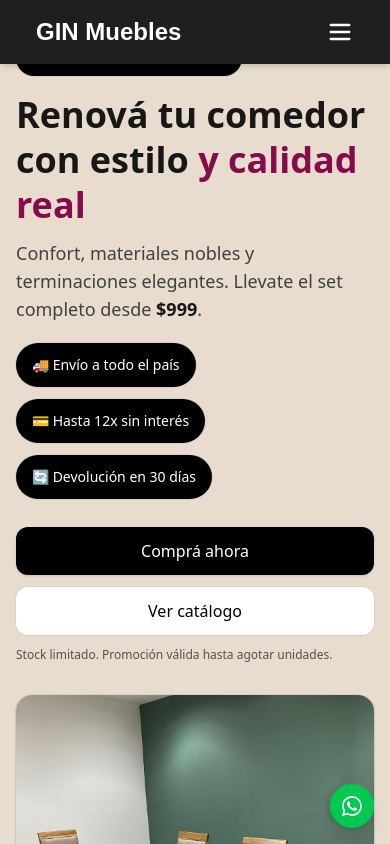
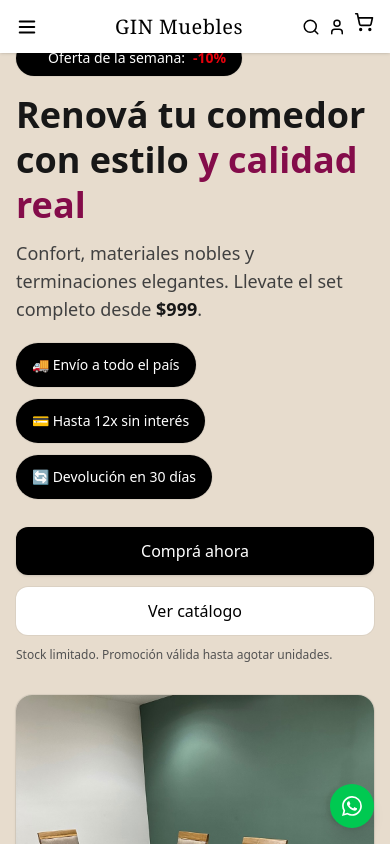
Before and after one commit to Nachito02/gin_ecommerce, a Next.js app: page / in a window 390 px wide. Shown: the top 844 px of the page. Built offline with nearby package versions, Linux system fonts and the light colour scheme; no server answers; the database is empty.

Commit message:
nuevo header

```diff
--- a/components/cart/CartButton.tsx
+++ b/components/cart/CartButton.tsx
@@ -15,7 +15,7 @@ export default function CartButton({ onClick, className }: Props) {
   return (
     <button
       onClick={onClick}
-      className={`relative inline-flex items-center justify-center text-white ${className ?? ""}`}
+      className={`relative inline-flex items-center justify-center color-black ${className ?? ""}`}
       aria-label="Abrir carrito"
     >
       <ShoppingCart size={28} />
--- a/components/headers/DashboardHeader.tsx
+++ b/components/headers/DashboardHeader.tsx
@@ -16,7 +16,9 @@ export default function DashboardHeader({ currentUser }: HeaderProps) {
   const [searchQuery, setSearchQuery] = useState("");
   const loginModal = useLoginModal();
 
+
   return (
+
     <header className="flex text-white justify-between items-center gap-5 px-9 py-4 bg-[#1f1f1f] shadow-md relative">
       <Link href="/" className="text-2xl font-bold">
         GIN Muebles | Dashboard
--- a/components/headers/Header.tsx
+++ b/components/headers/Header.tsx
@@ -2,42 +2,31 @@
 
 import { useState, useRef, useEffect } from "react";
 import Link from "next/link";
-import { Menu, X, Search, User, ShoppingCart } from "lucide-react";
+import { Menu, X, Search, User } from "lucide-react";
 import useLoginModal from "@/hooks/useLoginModal";
-import useCarritoStore from "@/hooks/useCarritoStore"; // Asegúrate de importar la tienda de carrito
+import useCarritoStore from "@/hooks/useCarritoStore";
 import Avatar from "../Avatar";
 import CartButton from "../cart/CartButton";
 import CartDropdown from "../cart/CartDropdown";
 
-
 interface HeaderProps {
-  currentUser : any;
+  currentUser: any;
 }
 
-export default function Header({currentUser} : HeaderProps) {
+export default function Header({ currentUser }: HeaderProps) {
   const [menuOpen, setMenuOpen] = useState(false);
   const [searchOpen, setSearchOpen] = useState(false);
   const [searchQuery, setSearchQuery] = useState("");
+  const loginModal = useLoginModal();
+  const [cartOpen, setCartOpen] = useState(false);
+  const carritoRef = useRef<HTMLDivElement | null>(null);
 
-  const loginModal = useLoginModal();
-  const [visible, setVisible] = useState(false);
-  const [isOpen, setIsOpen] = useState(false); // Estado para controlar si el pop-up está abierto
-  const [cartOpen, setCartOpen] = useState(false);
-
-  // Obtener productos desde el carrito
-  const productos = useCarritoStore((state) => state.items);
-
-  // Referencia para el pop-up del carrito
-  const carritoRef = useRef<HTMLDivElement | null>(null); // Aquí especificamos el tipo
-
-  // Cerrar el pop-up si el usuario hace clic fuera de él
   useEffect(() => {
     function handleClickOutside(event: MouseEvent) {
       if (carritoRef.current && !carritoRef.current.contains(event.target as Node)) {
-        setIsOpen(false);
+        setCartOpen(false);
       }
     }
-
     document.addEventListener("mousedown", handleClickOutside);
     return () => {
       document.removeEventListener("mousedown", handleClickOutside);
@@ -45,73 +34,85 @@ export default function Header({currentUser} : HeaderProps) {
   }, []);
 
   return (
-    <header className="flex text-white justify-between items-center gap-5 px-9 py-4 bg-[#1f1f1f] shadow-md fixed top-0 left-0 w-full z-50 md:relative">
-      <Link href="/" className="text-2xl font-bold">
+    <>
+      <header className="fixed top-0 left-0 w-full z-50 bg-white shadow-sm px-4 py-3 text-black font-light md:relative flex items-center justify-between">
+        {/* Menú hamburguesa */}
+        <div className="flex justify-start w-[40px]">
+          <button onClick={() => setMenuOpen(!menuOpen)} aria-label="Toggle menu">
+            {menuOpen ? <X size={22} className="md:size-7" /> : <Menu size={22} className="md:size-7" />}
+          </button>
+        </div>
+
+        {/* Título centrado en desktop */}
+        <div className="hidden md:block absolute left-1/2 -translate-x-1/2">
+          <Link href="/" className="text-2xl md:text-3xl font-serif tracking-wide">
             GIN Muebles
           </Link>
+        </div>
 
-      {/* Botón hamburguesa visible solo en móviles */}
-      <button
-        className="md:hidden z-20"
-        onClick={() => setMenuOpen(!menuOpen)}
-        aria-label="Toggle menu"
-      >
-        {menuOpen ? <X size={28} /> : <Menu size={28} />}
+        {/* Título en mobile (fluido) */}
+        <div className="md:hidden">
+          <Link href="/" className="text-xl font-serif tracking-wide">
+            GIN Muebles
+          </Link>
+        </div>
+
+        {/* Íconos a la derecha */}
+        <div className="flex gap-2 md:gap-4 items-center text-sm">
+          <button onClick={() => setSearchOpen(!searchOpen)} className="hover:text-gray-600 transition">
+            <Search size={18} className="md:size-7" />
           </button>
+          {!currentUser?.id ? (
+            <User size={18} onClick={() => loginModal.onOpen()} className="hover:text-gray-600 transition" />
+          ) : (
+            <Avatar src={currentUser.image} />
+          )}
+          <div className="relative">
+            <CartButton onClick={() => setCartOpen((o) => !o)} className="size-5 md:size-7" />
+            <CartDropdown open={cartOpen} onClose={() => setCartOpen(false)} />
+          </div>
+        </div>
+      </header>
 
-      {/* Navegación en escritorio */}
-      <nav className="hidden md:flex gap-6">
-        <Link href="/categorias/sillas">Sillas</Link>
-        <Link href="/categorias/mesas">Mesas</Link>
-        <Link href="/categorias/camas">Camas</Link>
-        <Link href="/carrito">Carrito</Link>
-      </nav>
-
-      <div className="hidden md:flex gap-4 items-center">
-        {/* Campo de búsqueda que aparece al lado de la lupa */}
+      {/* Input de búsqueda en mobile */}
       {searchOpen && (
+        <div className="fixed top-[64px] left-0 w-full px-4 py-3 bg-white shadow-md z-40 md:hidden">
           <input
             type="text"
             placeholder="Buscar..."
             value={searchQuery}
             onChange={(e) => setSearchQuery(e.target.value)}
-            className="text-white px-2 py-1 rounded transition-all duration-300 w-48"
+            className="w-full px-3 py-2 rounded border border-gray-300 text-black text-sm"
             autoFocus
           />
+        </div>
       )}
-        <button onClick={() => setSearchOpen(!searchOpen)}>
-          <Search size={28} />
-        </button>
-        {!currentUser?.id ? ( <User size={28} onClick={() => loginModal.onOpen()} />) : (<Avatar src={currentUser.image} />)}
 
-        {/* Carrito flotante */}
-        <div
-          className="relative"
-        >
-          <CartButton onClick={() => setCartOpen((o) => !o)} />
-          <CartDropdown open={cartOpen}  onClose={() => setCartOpen(!cartOpen)} />
-        </div>
-      </div>
-
-      {/* Menú móvil desplegable */}
+      {/* Menú lateral tipo Dior */}
+      {menuOpen && (
+        <>
+          <div className="fixed inset-0 bg-black/30 z-40" onClick={() => setMenuOpen(false)} />
           <nav
-        className={`absolute top-16 left-0 w-full bg-[#1f1f1f] shadow-md flex flex-col items-center gap-4 p-4 transition-all duration-300 md:hidden z-10 ${
-          menuOpen ? "opacity-100 visible" : "opacity-0 invisible"
+            className={`fixed top-6 left-6 bottom-6 w-[80%] max-w-xs bg-[#1f1f1f] shadow-lg rounded-xl z-50 flex flex-col items-start gap-6 p-6 transform transition-all duration-500 [transition-timing-function:cubic-bezier(0.77,0,0.175,1)] opacity-0 scale-95 ${
+              menuOpen ? 'translate-x-0 opacity-100 scale-100' : '-translate-x-6 opacity-0 scale-95'
             }`}
           >
-        <Link href="/categorias/sillas" onClick={() => setMenuOpen(false)}>
-          Sillas
-        </Link>
-        <Link href="/categorias/mesas" onClick={() => setMenuOpen(false)}>
-          Mesas
-        </Link>
-        <Link href="/categorias/camas" onClick={() => setMenuOpen(false)}>
-          Camas
-        </Link>
-        <Link href="/carrito" onClick={() => setMenuOpen(false)}>
-          Carrito
-        </Link>
+            <button
+              className="absolute top-4 left-4 text-white hover:text-gray-300"
+              onClick={() => setMenuOpen(false)}
+              aria-label="Cerrar menú"
+            >
+              <X size={28} />
+            </button>
+            <div className="mt-12 flex flex-col gap-6">
+              <Link href="/categorias/sillas" onClick={() => setMenuOpen(false)} className="text-white hover:text-gray-300">Sillas</Link>
+              <Link href="/categorias/mesas" onClick={() => setMenuOpen(false)} className="text-white hover:text-gray-300">Mesas</Link>
+              <Link href="/categorias/camas" onClick={() => setMenuOpen(false)} className="text-white hover:text-gray-300">Camas</Link>
+              <Link href="/carrito" onClick={() => setMenuOpen(false)} className="text-white hover:text-gray-300">Carrito</Link>
+            </div>
           </nav>
-    </header>
+        </>
+      )}
+    </>
   );
 }
```
Lines whose indentation alone changed are shown as unchanged.
